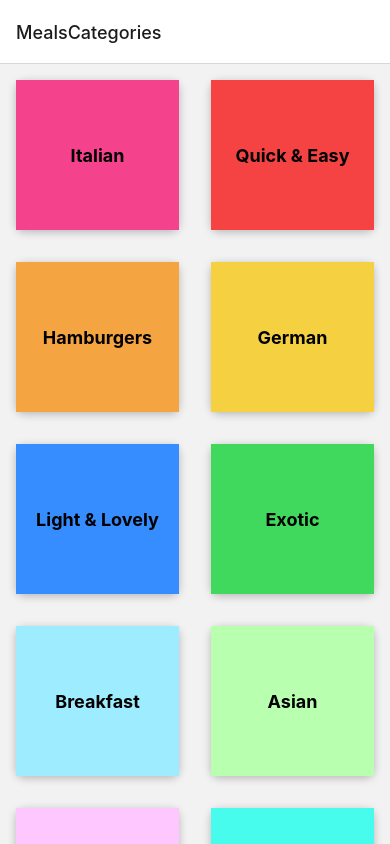
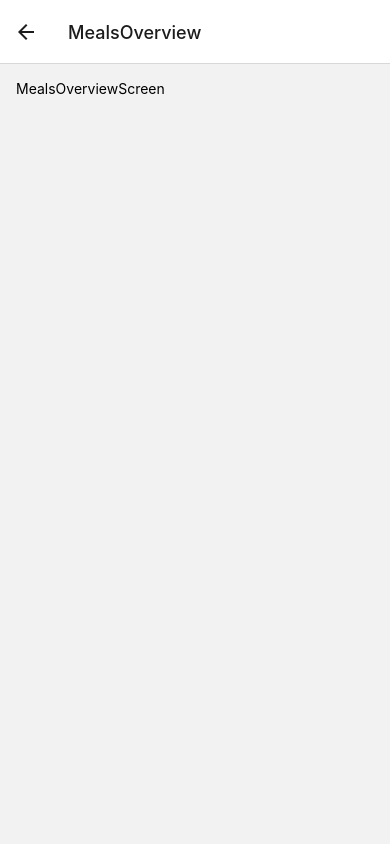
Before and after one commit to jorgearguellles/navigation-react-native, a React Native app: screen /MealsOverview in a window 390 px wide. Built offline with nearby package versions, Linux system fonts and the light colour scheme.

Commit message:
[Add] MealsOverviewScreen componenet and applying stack navigation

```diff
--- a/App.js
+++ b/App.js
@@ -4,6 +4,7 @@
 import { createNativeStackNavigator } from "@react-navigation/native-stack";
 
 import CategoriesScreen from "./screens/CategoriesScreen";
+import MealsOverviewScreen from "./screens/MealsOverviewScreen";
 
 const Stack = createNativeStackNavigator();
 
@@ -14,6 +15,7 @@
       <NavigationContainer>
         <Stack.Navigator>
           <Stack.Screen name="MealsCategories" component={CategoriesScreen} />
+          <Stack.Screen name="MealsOverview" component={MealsOverviewScreen} />
         </Stack.Navigator>
       </NavigationContainer>
     </>
--- a/components/CategoryGridTile.js
+++ b/components/CategoryGridTile.js
@@ -1,6 +1,6 @@
 import { Pressable, View, Text, StyleSheet, Platform } from "react-native";
 
-export default function CategoryGridTile({ title, color }) {
+export default function CategoryGridTile({ title, color, onPress }) {
   return (
     <View style={styles.gridItem}>
       <Pressable
@@ -9,6 +9,7 @@
           styles.button,
           pressed ? styles.buttonPressed : null,
         ]}
+        onPress={onPress}
       >
         <View style={[styles.innerContainer, { backgroundColor: color }]}>
           <Text style={styles.title}>{title}</Text>
--- a/screens/CategoriesScreen.js
+++ b/screens/CategoriesScreen.js
@@ -1,18 +1,28 @@
 import { FlatList } from "react-native";
 import CategoryGridTile from "../components/CategoryGridTile";
-import { CATEGORIES } from '../data/dummy-data';
+import { CATEGORIES } from "../data/dummy-data";
 
-function renderCategoryItem(itemData){
-  return <CategoryGridTile title={itemData.item.title} color={itemData.item.color}/>;
-}
+export default function CategoriesScreen({ navigation }) {
+  function renderCategoryItem(itemData) {
+    function pressHandler() {
+      navigation.navigate("MealsOverview");
+    }
 
-export default function CategoriesScreen() {
+    return (
+      <CategoryGridTile
+        title={itemData.item.title}
+        color={itemData.item.color}
+        onPress={pressHandler}
+      />
+    );
+  }
+
   return (
     <FlatList
       data={CATEGORIES}
-      keyExtractor={(item)=> item.id}
+      keyExtractor={(item) => item.id}
       renderItem={renderCategoryItem}
       numColumns={2}
     />
-  )
+  );
 }
--- /dev/null
+++ b/screens/MealsOverviewScreen.js
@@ -0,0 +1,17 @@
+import { View, Text, StyleSheet } from "react-native";
+import { MEALS } from "../data/dummy-data";
+
+export default function MealsOverviewScreen() {
+  return (
+    <View style={styles.container}>
+      <Text>MealsOverviewScreen</Text>
+    </View>
+  );
+}
+
+const styles = StyleSheet.create({
+  container: {
+    flex: 1,
+    padding: 16,
+  },
+});
```
